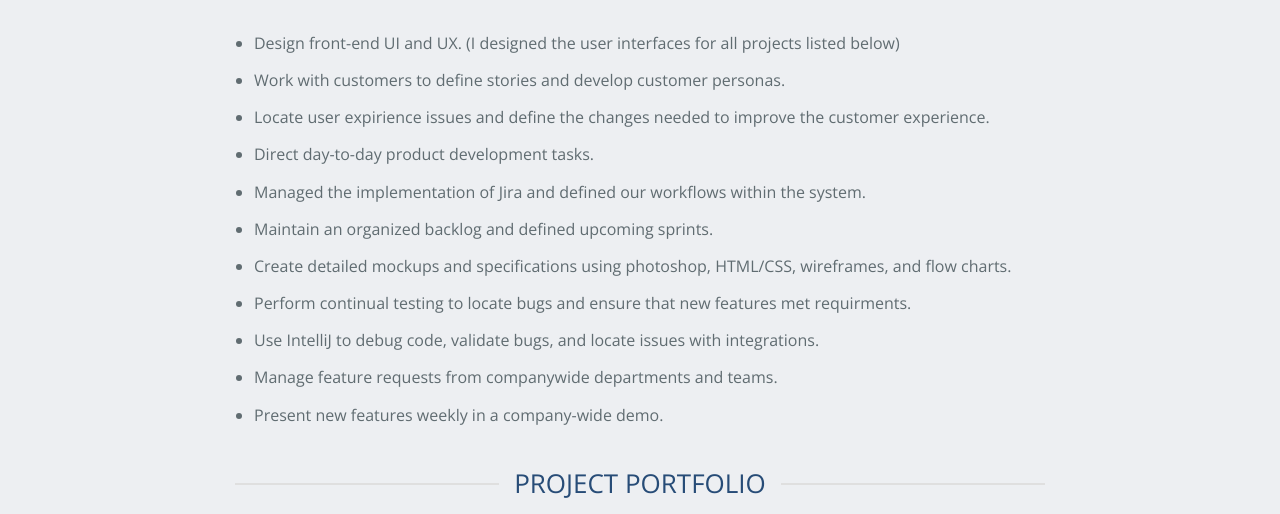
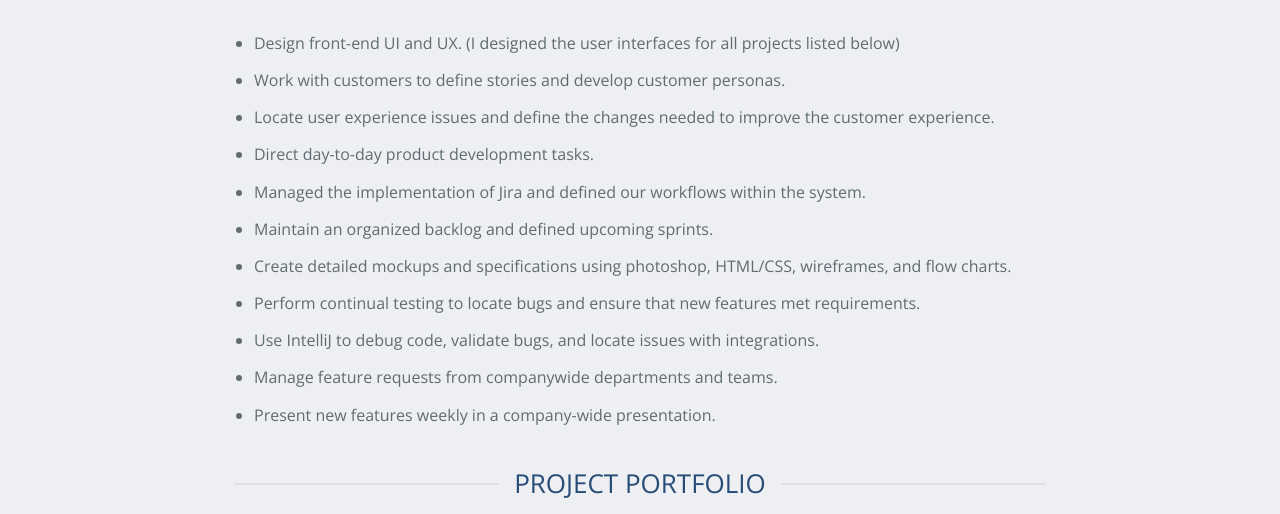
Before and after one commit to mfelt/mfelt.github.io, a Jekyll site: the page built from index.md, in a window 1280 px wide. Shown: the part 421-935 px from the top of the page. Built offline with Jekyll 4.4.1, drawn with Linux system fonts in a browser that asks for light colours; nearby versions of some CDN libraries; our own code applies the rules of GitHub Pages for plain Markdown files.

Commit message:
Update index.md

```diff
--- a/index.md
+++ b/index.md
@@ -2,15 +2,15 @@
 
 - Design front-end UI and UX. (I designed the user interfaces for all projects listed below)
 - Work with customers to define stories and develop customer personas.
-- Locate user expirience issues and define the changes needed to improve the customer experience.
+- Locate user experience issues and define the changes needed to improve the customer experience.
 - Direct day-to-day product development tasks.
 - Managed the implementation of Jira and defined our workflows within the system.
 - Maintain an organized backlog and defined upcoming sprints.
 - Create detailed mockups and specifications using photoshop, HTML/CSS, wireframes, and flow charts.
-- Perform continual testing to locate bugs and ensure that new features met requirments.
+- Perform continual testing to locate bugs and ensure that new features met requirements.
 - Use IntelliJ to debug code, validate bugs, and locate issues with integrations.
 - Manage feature requests from companywide departments and teams.
-- Present new features weekly in a company-wide demo.
+- Present new features weekly in a company-wide presentation.
 
 <h2 id="projects"><span>Project Portfolio</span></h2>
 
```
